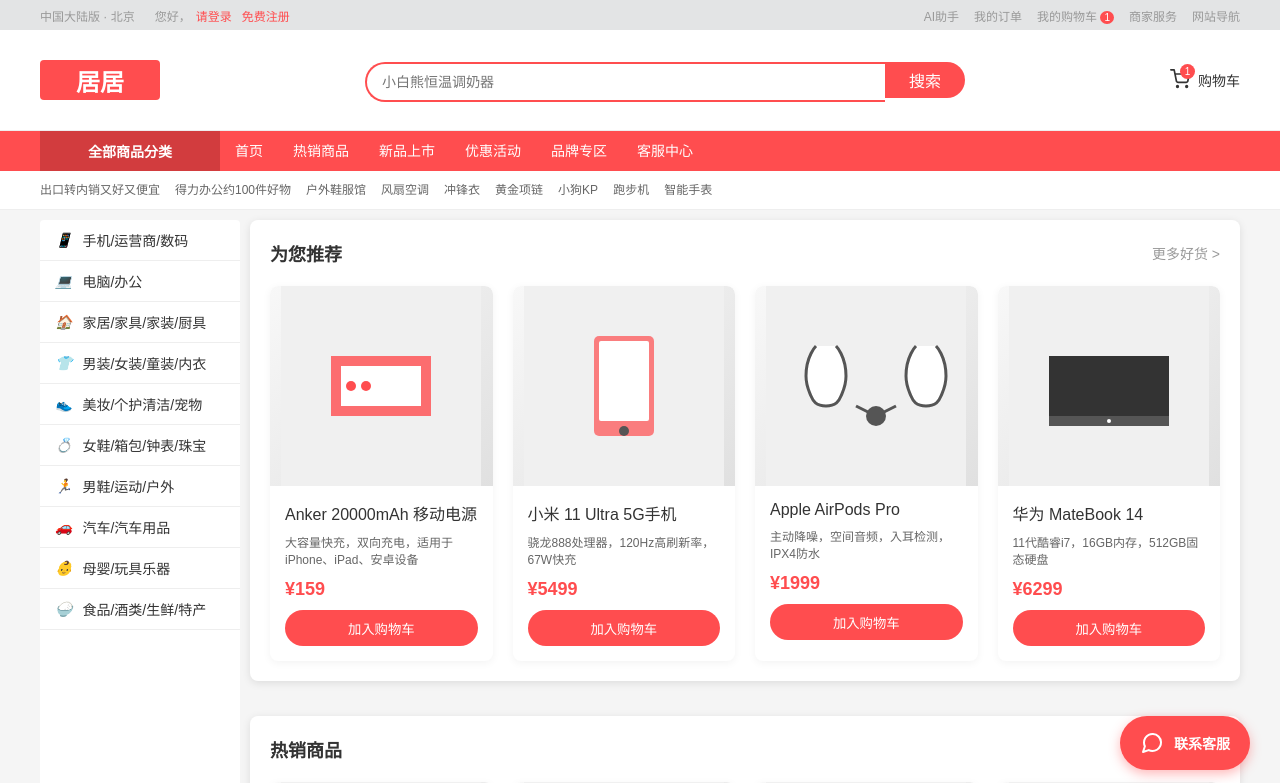
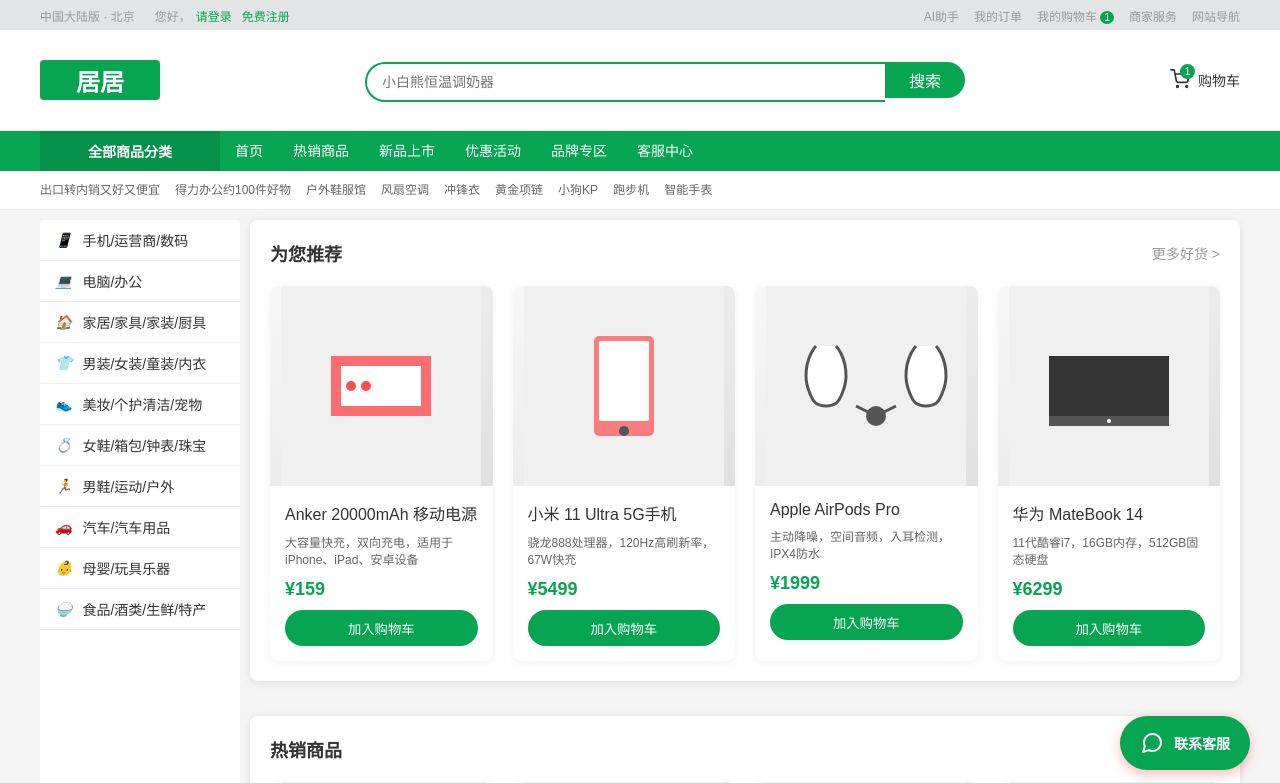
Before and after one commit to vinkedu/e-commerce-agent, a Vue app in the folder frontend/DsAgentChat_web/: page /ecommerce in a window 1280 px wide. Shown: the top 783 px of the page. Built offline with nearby package versions, Linux system fonts and the light colour scheme; no server answers; sample sign-in values are in the browser's storage; what @tdesign-vue-next/chat, tdesign-vue-next would draw is missing.

Commit message:
feat(ecommerce): 门面红色系换绿色品牌色(保留商品 mock 图)
- style 段 #ff4d4f/#ff7875/#d23c3e/#ffeeee → 绿色阶
- 商品卡圆角+hover 阴影保留; script 段商品 data URI 不动

Co-Authored-By: Claude Opus 4.8 (1M context) <noreply@anthropic.com>

```diff
--- a/frontend/DsAgentChat_web/src/views/EcommerceService.vue
+++ b/frontend/DsAgentChat_web/src/views/EcommerceService.vue
@@ -680,7 +680,7 @@ onMounted(() => {
 }
 
 .login-info a {
-  color: #ff4d4f;
+  color: #07a452;
   margin: 0 5px;
   text-decoration: none;
 }
@@ -696,11 +696,11 @@ onMounted(() => {
 }
 
 .top-nav a:hover {
-  color: #ff4d4f;
+  color: #07a452;
 }
 
 .badge {
-  background-color: #ff4d4f;
+  background-color: #07a452;
   color: white;
   border-radius: 50%;
   font-size: 10px;
@@ -730,7 +730,7 @@ onMounted(() => {
 .logo-box {
   width: 120px;
   height: 40px;
-  background-color: #ff4d4f;
+  background-color: #07a452;
   color: white;
   font-size: 24px;
   font-weight: bold;
@@ -752,7 +752,7 @@ onMounted(() => {
   flex: 1;
   height: 100%;
   padding: 0 15px;
-  border: 2px solid #ff4d4f;
+  border: 2px solid #07a452;
   border-right: none;
   border-top-left-radius: 20px;
   border-bottom-left-radius: 20px;
@@ -763,7 +763,7 @@ onMounted(() => {
 .search-btn {
   width: 80px;
   height: 100%;
-  background-color: #ff4d4f;
+  background-color: #07a452;
   color: white;
   border: none;
   border-top-right-radius: 20px;
@@ -792,7 +792,7 @@ onMounted(() => {
   position: absolute;
   top: -5px;
   right: -5px;
-  background-color: #ff4d4f;
+  background-color: #07a452;
   color: white;
   font-size: 10px;
   width: 15px;
@@ -804,7 +804,7 @@ onMounted(() => {
 }
 
 .nav-wrapper {
-  background-color: #ff4d4f;
+  background-color: #07a452;
   width: 100%;
 }
 
@@ -824,7 +824,7 @@ onMounted(() => {
   display: flex;
   align-items: center;
   justify-content: center;
-  background-color: #d23c3e;
+  background-color: #059148;
   color: white;
   font-weight: bold;
   font-size: 14px;
@@ -890,7 +890,7 @@ onMounted(() => {
 
 .category-list li:hover {
   background-color: #f5f5f5;
-  color: #ff4d4f;
+  color: #07a452;
 }
 
 .icon {
@@ -913,7 +913,7 @@ onMounted(() => {
 .main-banner {
   width: 100%;
   height: 300px;
-  background: linear-gradient(135deg, #ffeeee 0%, #ddefbb 100%);
+  background: linear-gradient(135deg, #e3f9eb 0%, #ddefbb 100%);
   border-radius: 8px;
   overflow: hidden;
 }
@@ -1067,14 +1067,14 @@ onMounted(() => {
 .product-price {
   font-size: 18px;
   font-weight: bold;
-  color: #ff4d4f;
+  color: #07a452;
   margin-bottom: 10px;
 }
 
 .add-to-cart-btn {
   width: 100%;
   height: 36px;
-  background-color: #ff4d4f;
+  background-color: #07a452;
   color: #fff;
   border: none;
   border-radius: 18px;
@@ -1083,7 +1083,7 @@ onMounted(() => {
 }
 
 .add-to-cart-btn:hover {
-  background-color: #ff7875;
+  background-color: #16b162;
 }
 
 /* 热销商品区域样式 */
@@ -1202,14 +1202,14 @@ onMounted(() => {
 .product-price {
   font-size: 18px;
   font-weight: bold;
-  color: #ff4d4f;
+  color: #07a452;
   margin-bottom: 10px;
 }
 
 .add-to-cart-btn {
   width: 100%;
   height: 36px;
-  background-color: #ff4d4f;
+  background-color: #07a452;
   color: #fff;
   border: none;
   border-radius: 18px;
@@ -1218,7 +1218,7 @@ onMounted(() => {
 }
 
 .add-to-cart-btn:hover {
-  background-color: #ff7875;
+  background-color: #16b162;
 }
 
 /* 客服浮动按钮样式 */
@@ -1226,7 +1226,7 @@ onMounted(() => {
   position: fixed;
   bottom: 30px;
   right: 30px;
-  background-color: #ff4d4f;
+  background-color: #07a452;
   color: white;
   border-radius: 50px;
   padding: 15px 20px;
@@ -1271,7 +1271,7 @@ onMounted(() => {
 }
 
 .chat-popup-header {
-  background-color: #ff4d4f;
+  background-color: #07a452;
   padding: 15px 20px;
   display: flex;
   justify-content: space-between;
@@ -1318,7 +1318,7 @@ onMounted(() => {
 
 .popup-user-message {
   align-self: flex-end;
-  background-color: #ff4d4f;
+  background-color: #07a452;
   color: white;
   border-bottom-right-radius: 4px;
 }
@@ -1372,7 +1372,7 @@ onMounted(() => {
 }
 
 .chat-popup-input input:focus {
-  border-color: #ff4d4f;
+  border-color: #07a452;
 }
 
 .chat-popup-input .upload-btn {
@@ -1402,7 +1402,7 @@ onMounted(() => {
 .chat-popup-input .send-btn {
   width: 70px;
   height: 40px;
-  background-color: #ff4d4f;
+  background-color: #07a452;
   color: white;
   border: none;
   border-radius: 20px;
@@ -1448,7 +1448,7 @@ onMounted(() => {
 }
 
 .link-group a:hover {
-  color: #ff4d4f;
+  color: #07a452;
 }
 
 .copyright {
@@ -1544,6 +1544,6 @@ onMounted(() => {
 }
 
 .links-list a:hover {
-  color: #ff4d4f;
+  color: #07a452;
 }
 </style>
```
